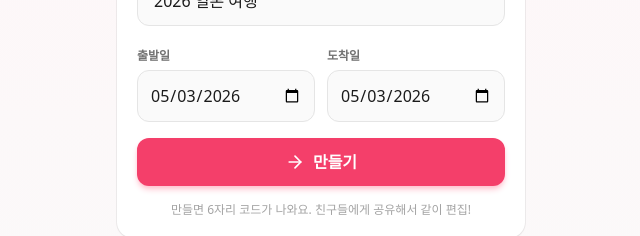
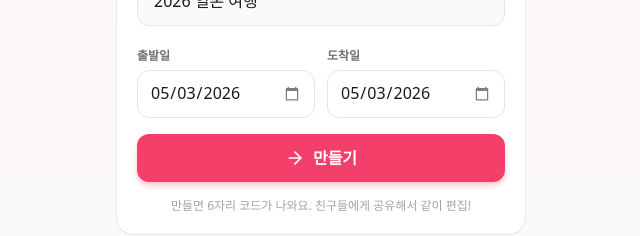
Before and after one commit to choiboi03/2026JAPAN, a Next.js app: page / in a window 1280 px wide. Both pictures are taken after a click on the button "새 여행 만들기". Shown: the part 360-596 px from the top of the page, without its empty margins (319-959 px from the left). Built offline with nearby package versions, Linux system fonts and the light colour scheme; no server answers.

Commit message:
fix: tighten date input layout for iOS Safari
iOS rendered the native date input centered and oversized. Force
left-align, fixed height, 16px font (prevents focus zoom), and strip
the default native chrome on date/time inputs globally.

```diff
--- a/src/app/globals.css
+++ b/src/app/globals.css
@@ -26,3 +26,27 @@ body {
 .embla { overflow: hidden; }
 .embla__container { display: flex; }
 .embla__slide { flex: 0 0 100%; min-width: 0; }
+
+/* iOS Safari normalizes for date/time inputs:
+   - prevent the auto-zoom on focus (requires >= 16px)
+   - left-align the displayed value
+   - drop default native chrome that breaks our rounded look */
+input[type="date"],
+input[type="time"],
+input[type="datetime-local"] {
+  -webkit-appearance: none;
+  appearance: none;
+  font-size: 16px;
+  text-align: left;
+  line-height: 1.2;
+  background-color: transparent;
+}
+input[type="date"]::-webkit-date-and-time-value,
+input[type="time"]::-webkit-date-and-time-value {
+  text-align: left;
+}
+input[type="date"]::-webkit-calendar-picker-indicator,
+input[type="time"]::-webkit-calendar-picker-indicator {
+  opacity: 0.5;
+  margin-left: auto;
+}
--- a/src/app/page.tsx
+++ b/src/app/page.tsx
@@ -168,7 +168,7 @@ export default function Home() {
                 type="date"
                 value={start}
                 onChange={(e) => setStart(e.target.value)}
-                className="mt-1 w-full rounded-xl border border-neutral-200 bg-neutral-50 px-3 py-3 outline-none focus:border-sakura-400 focus:bg-white"
+                className="mt-1 block h-12 w-full appearance-none rounded-xl border border-neutral-200 bg-neutral-50 px-3 text-left text-base outline-none focus:border-sakura-400 focus:bg-white"
               />
             </label>
             <label className="block">
@@ -177,7 +177,7 @@ export default function Home() {
                 type="date"
                 value={end}
                 onChange={(e) => setEnd(e.target.value)}
-                className="mt-1 w-full rounded-xl border border-neutral-200 bg-neutral-50 px-3 py-3 outline-none focus:border-sakura-400 focus:bg-white"
+                className="mt-1 block h-12 w-full appearance-none rounded-xl border border-neutral-200 bg-neutral-50 px-3 text-left text-base outline-none focus:border-sakura-400 focus:bg-white"
               />
             </label>
           </div>
```
